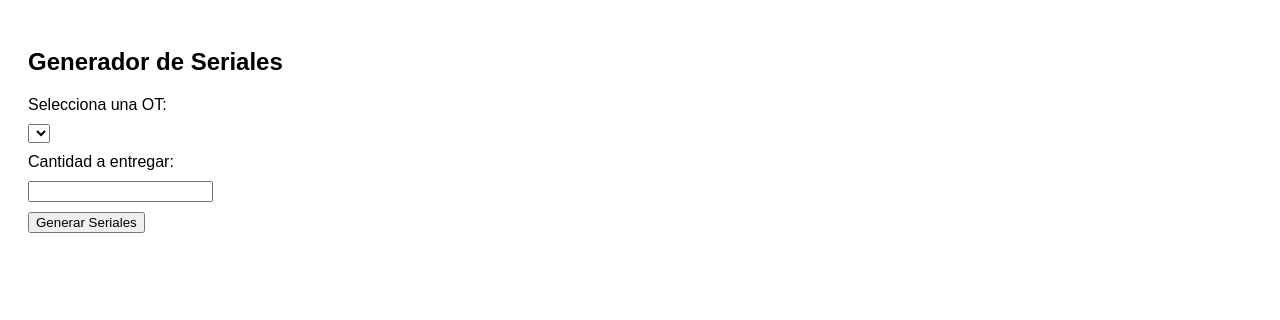
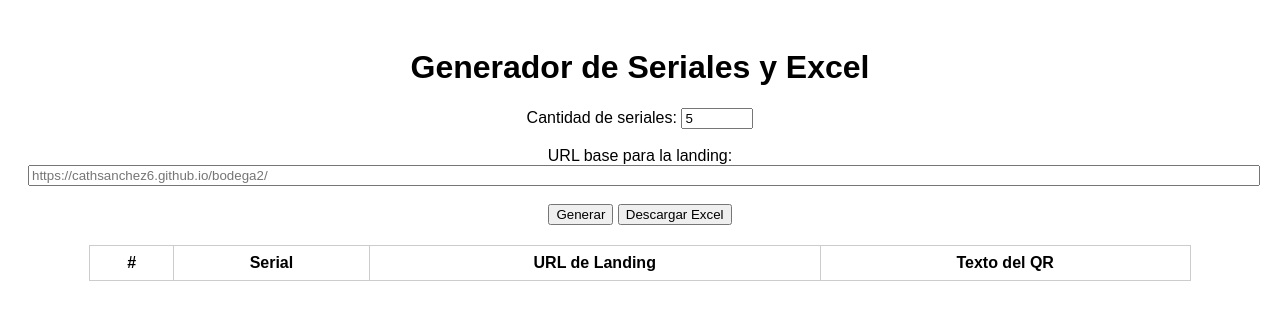
Before and after one commit to cathsanchez6/Prueba_Bodega, a plain HTML site: page index.html in a window 1280 px wide. Drawn offline with Linux system fonts and the light colour scheme.

Commit message:
Update index.html

```diff
--- a/index.html
+++ b/index.html
@@ -1,85 +1,79 @@
 <!DOCTYPE html>
-<html>
+<html lang="es">
 <head>
-    <base target="_top">
+  <meta charset="UTF-8">
+  <title>Generador de Seriales y Excel</title>
+  <script src="https://cdnjs.cloudflare.com/ajax/libs/xlsx/0.18.5/xlsx.full.min.js"></script>
   <style>
-      body { font-family: Arial; padding: 20px; }
-      label, select, input { display: block; margin: 10px 0; }
+    body { font-family: Arial, sans-serif; text-align: center; padding: 20px; }
+    table { margin: 20px auto; border-collapse: collapse; width: 90%; }
+    th, td { border: 1px solid #ccc; padding: 8px; text-align: center; }
+    input[type="text"] { width: 100%; }
   </style>
 </head>
 <body>
-    <h2>Generador de Seriales</h2>
+  <h1>Generador de Seriales y Excel</h1>
+  <label for="cantidad">Cantidad de seriales:</label>
+  <input type="number" id="cantidad" min="1" max="1000" value="5">
+  <br><br>
+  <label for="baseUrl">URL base para la landing:</label>
+  <input type="text" id="baseUrl" placeholder="https://cathsanchez6.github.io/bodega2/">
+  <br><br>
+  <button onclick="generarSeriales()">Generar</button>
+  <button onclick="descargarExcel()">Descargar Excel</button>
 
-    <label for="ot">Selecciona una OT:</label>
-    <select id="ot" onchange="mostrarInfo()"></select>
-
-    <div id="info"></div>
-
-    <label for="cantidad">Cantidad a entregar:</label>
-    <input type="number" id="cantidad" min="1">
-
-    <button onclick="generar()">Generar Seriales</button>
-
-    <div id="resultado"></div>
+  <table id="tablaSeriales">
+    <thead>
+      <tr>
+        <th>#</th>
+        <th>Serial</th>
+        <th>URL de Landing</th>
+        <th>Texto del QR</th>
+      </tr>
+    </thead>
+    <tbody></tbody>
+  </table>
 
   <script>
-      let datosOTs = [];
+    function generarSeriales() {
+      const cantidad = parseInt(document.getElementById("cantidad").value);
+      const baseUrl = document.getElementById("baseUrl").value.trim();
+      const tbody = document.querySelector("#tablaSeriales tbody");
+      tbody.innerHTML = "";
 
-      function cargarOTs() {
-        google.script.run.withSuccessHandler(function(data) {
-          datosOTs = data;
-          const select = document.getElementById("ot");
-          select.innerHTML = ""; // Limpiar opciones anteriores
-          data.forEach(d => {
-            const option = document.createElement("option");
-            option.value = d.OT;
-            option.text = d.OT + " - " + d.CodProd;
-            select.appendChild(option);
-          });
-          mostrarInfo();
-        }).obtenerDatosOTs();
-      }
+      for (let i = 0; i < cantidad; i++) {
+        const serial = (100001 + i).toString();
+        const url = baseUrl.endsWith("/") ? `${baseUrl}${serial}` : `${baseUrl}/${serial}`;
 
-      function mostrarInfo() {
-        const otSeleccionada = document.getElementById("ot").value;
-        const info = datosOTs.find(d => d.OT == otSeleccionada);
-        if (info) {
-          document.getElementById("info").innerHTML = `
-            <strong>Producto:</strong> ${info.DescProd}<br>
-            <strong>Cantidad:</strong> ${info.Cant}<br>
-            <strong>Pendiente por Producir:</strong> ${info.Pdte}<br>
-            <strong>Unidad de Empaque:</strong> ${info.UndEmp}<br><br>
-            <label><input type="checkbox" id="chkEntrega"> Entregar</label>
+        const row = document.createElement("tr");
+        row.innerHTML = `
+          <td>${i + 1}</td>
+          <td>${serial}</td>
+          <td><input type="text" value="${url}" /></td>
+          <td>${url}</td>
         `;
+        tbody.appendChild(row);
       }
     }
 
-      function generar() {
-        const ot = document.getElementById("ot").value;
-        const cantidad = parseInt(document.getElementById("cantidad").value);
-        const entregar = document.getElementById("chkEntrega").checked;
-        const info = datosOTs.find(d => d.OT == ot);
+    function descargarExcel() {
+      const rows = document.querySelectorAll("#tablaSeriales tbody tr");
+      const data = [["#", "Serial", "URL de Landing", "Texto del QR"]];
 
-        if (!entregar) {
-          alert("Debes marcar la opción 'Entregar' para continuar.");
-          return;
+      rows.forEach(row => {
+        const cols = row.querySelectorAll("td");
+        const serial = cols[1].textContent;
+        const url = cols[2].querySelector("input").value;
+        const qrText = cols[3].textContent;
+        data.push([cols[0].textContent, serial, url, qrText]);
+      });
+
+      const wb = XLSX.utils.book_new();
+      const ws = XLSX.utils.aoa_to_sheet(data);
+      XLSX.utils.book_append_sheet(wb, ws, "Seriales");
+      XLSX.writeFile(wb, "seriales_con_qr.xlsx");
     }
 
-        if (!cantidad || cantidad <= 0) {
-          alert("Ingresa una cantidad válida.");
-          return;
-        }
-
-        google.script.run.withSuccessHandler(function(seriales) {
-          document.getElementById("resultado").innerHTML = `
-            <p>✅ Se generaron ${seriales.length} seriales.</p>
-            <pre>${seriales.join("\\n")}</pre>
-          `;
-        }).generarSeriales(ot, cantidad, info.UndEmp);
-      }
-
-
   </script>
-
 </body>
 </html>
```
Lines whose indentation alone changed are shown as unchanged.
